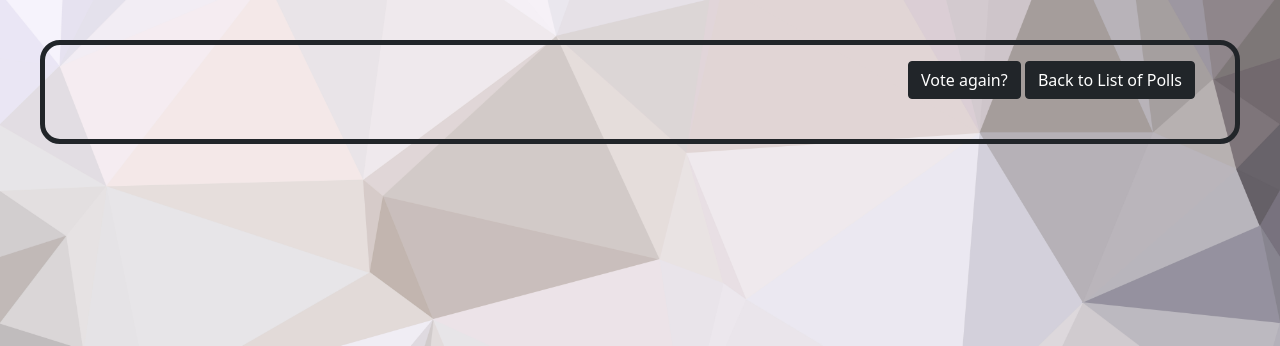
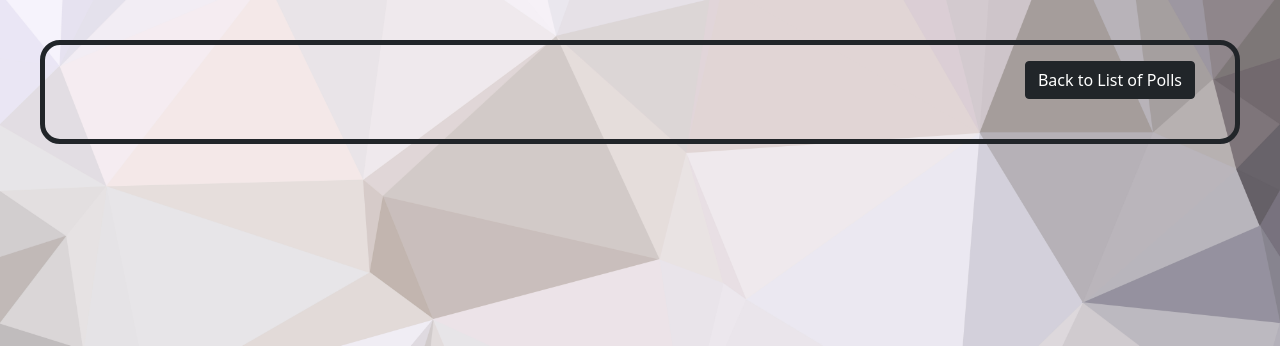
Before and after one commit to wave49192/ku-polls, a Django app: template polls/templates/polls/results.html in a window 1280 px wide. Shown: the part 74-420 px from the top of the page. Run offline with Django 3.2, Linux system fonts and the light colour scheme; the template is opened without the code that fills it, so the values that code supplies are empty.

Commit message:
remove vote again button in result page

```diff
--- a/polls/templates/polls/results.html
+++ b/polls/templates/polls/results.html
@@ -13,9 +13,7 @@
             {% endfor %}
         </ul>
         <div style="text-align: right; margin-right: 40px;margin-bottom: 40px">
-            <button class="btn btn-dark">
-                <a href="{% url 'polls:detail' question.id %}" style="text-decoration: none;color:white">Vote again?</a>
-            </button>
+
 
             <button class="btn btn-dark">
                 <a href="{% url 'polls:index' %}" style="text-decoration: none;color: white">Back to List of Polls</a>
```
